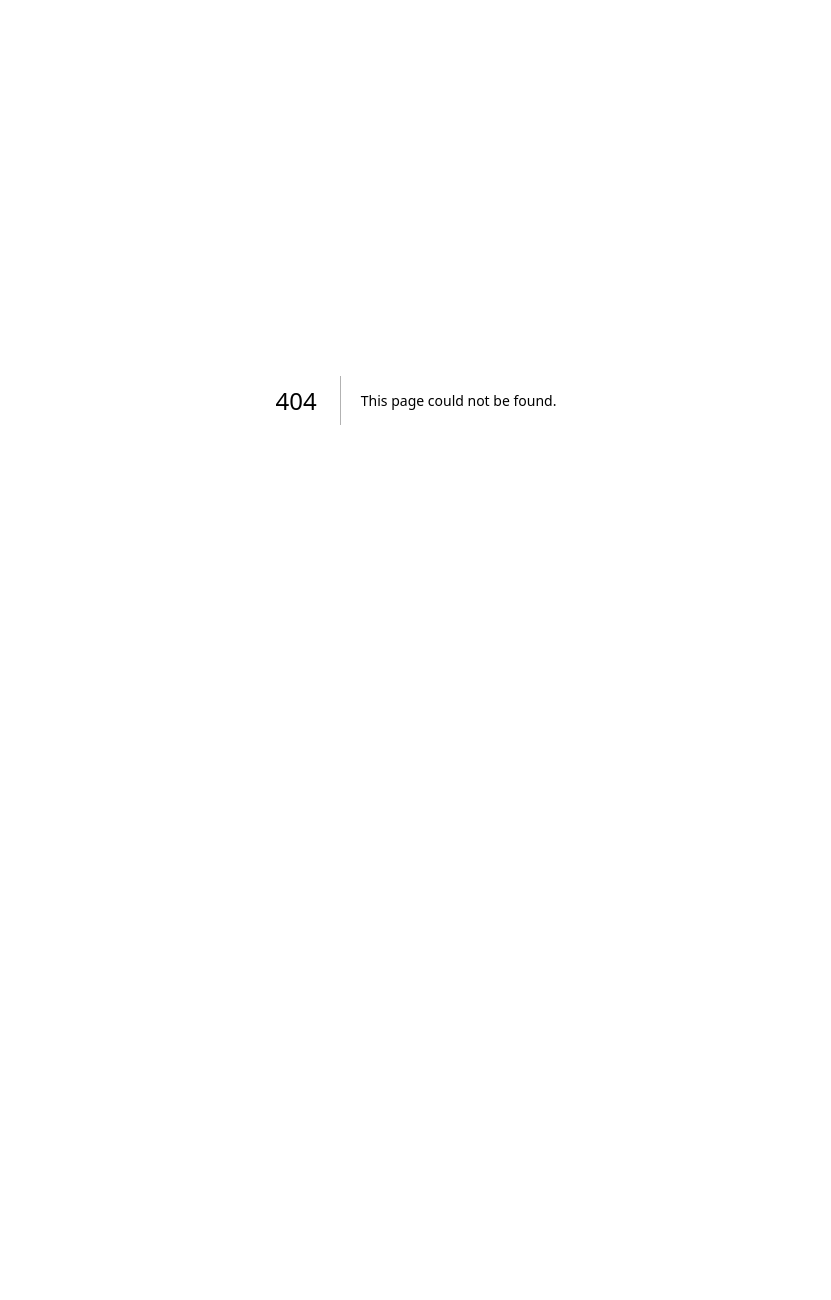
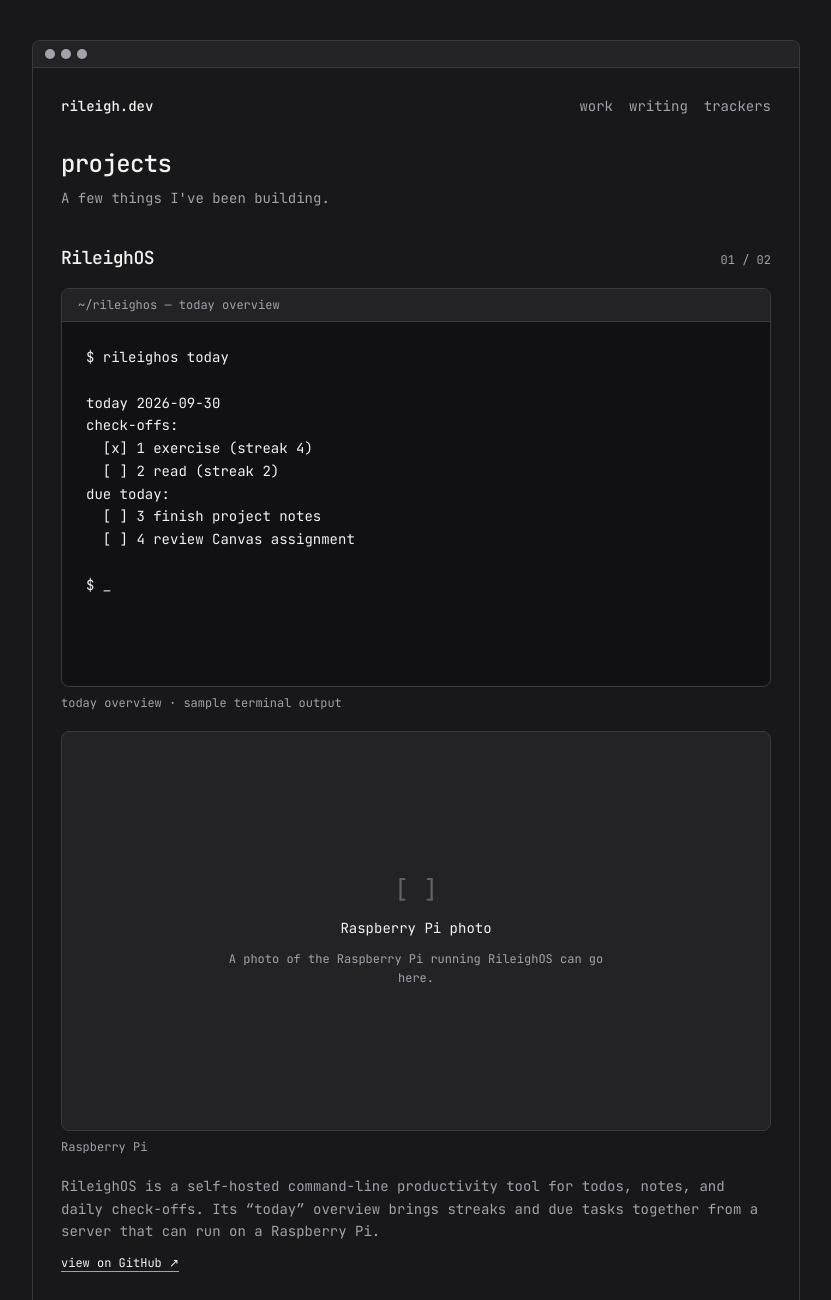
Before and after one commit to RileighLuvsCatz/rileigh.dev, a Next.js app: page /projects in a window 1280 px wide. Before the commit this address had no page. Shown: the top 1300 px of the page, without its empty margins (224-1055 px from the left). Before the commit the page ends 800 px from the top, so only its background shows below. Built offline with nearby package versions, Linux system fonts and the light colour scheme.

Commit message:
Add projects page with matched image frames

```diff
--- /dev/null
+++ b/src/app/projects/page.tsx
@@ -0,0 +1,176 @@
+import type { Metadata } from "next";
+import Image from "next/image";
+import SiteHeader from "@/components/site-header";
+
+export const metadata: Metadata = {
+  title: "projects | rileigh.dev",
+  description: "Projects by Rileigh, including RileighOS and Nuzzy.",
+};
+
+const nuzzyScreens = [
+  {
+    label: "homepage",
+    detail: "The starting point for creating or continuing a Nuzlocke run.",
+  },
+  {
+    label: "run view",
+    detail: "Route encounters and boss fights as a run progresses.",
+  },
+  {
+    label: "box / graveyard",
+    detail: "Where the team, boxed Pokémon, and fallen encounters are tracked.",
+  },
+];
+
+function ScreenshotSlot({
+  label,
+  detail,
+  kind = "screenshot",
+  imageSrc,
+}: {
+  label: string;
+  detail: string;
+  kind?: "screenshot" | "photo";
+  imageSrc?: string;
+}) {
+  return (
+    <figure>
+      <div className="relative flex aspect-video min-h-[260px] w-full flex-col items-center justify-center gap-3 overflow-hidden rounded-lg border border-border bg-surface px-6 text-center">
+        {imageSrc ? (
+          <Image
+            src={imageSrc}
+            alt={detail}
+            fill
+            sizes="(max-width: 768px) 100vw, 720px"
+            className={kind === "photo" ? "object-cover" : "object-contain"}
+          />
+        ) : (
+          <>
+            <span aria-hidden="true" className="text-2xl text-muted/50">
+              [ ]
+            </span>
+            <span className="text-sm">{label} {kind}</span>
+            <span className="max-w-sm text-xs leading-relaxed text-muted">
+              {detail}
+            </span>
+          </>
+        )}
+      </div>
+      <figcaption className="mt-2 text-xs text-muted">{label}</figcaption>
+    </figure>
+  );
+}
+
+export default function ProjectsPage() {
+  return (
+    <main className="flex flex-1 justify-center px-4 py-6 sm:px-8 sm:py-10">
+      <div className="w-full max-w-3xl self-start overflow-hidden rounded-lg border border-border">
+        <div
+          className="flex items-center gap-1.5 border-b border-border bg-surface px-3 py-2"
+          aria-hidden="true"
+        >
+          <span className="h-2.5 w-2.5 rounded-full bg-muted" />
+          <span className="h-2.5 w-2.5 rounded-full bg-muted" />
+          <span className="h-2.5 w-2.5 rounded-full bg-muted" />
+        </div>
+
+        <div className="p-5 sm:p-7">
+          <div className="[&>header]:flex-wrap [&>header]:gap-3">
+            <SiteHeader />
+          </div>
+          <header className="mb-9">
+            <h1 className="mb-2 text-2xl font-medium tracking-tight">
+              projects
+            </h1>
+            <p className="text-sm text-muted">
+              A few things I&apos;ve been building.
+            </p>
+          </header>
+
+          <div className="space-y-12">
+            <section aria-labelledby="rileighos-title">
+              <div className="mb-4 flex items-baseline justify-between gap-4">
+                <h2 id="rileighos-title" className="text-lg font-medium tracking-tight">
+                  RileighOS
+                </h2>
+                <span className="shrink-0 text-xs text-muted">01 / 02</span>
+              </div>
+
+              <div className="space-y-5">
+                <figure>
+                  <div
+                    className="aspect-video min-h-[260px] w-full overflow-hidden rounded-lg border border-border bg-[#111114]"
+                    aria-label="Mock terminal output of the RileighOS today command"
+                  >
+                    <div className="border-b border-border bg-surface px-4 py-2 text-xs text-muted">
+                      ~/rileighos — today overview
+                    </div>
+                    <pre className="overflow-x-auto p-4 text-[clamp(10px,1.7vw,14px)] leading-relaxed text-foreground sm:p-6">
+                      {"$ rileighos today\n\ntoday 2026-09-30\ncheck-offs:\n  [x] 1 exercise (streak 4)\n  [ ] 2 read (streak 2)\ndue today:\n  [ ] 3 finish project notes\n  [ ] 4 review Canvas assignment\n\n$ _"}
+                    </pre>
+                  </div>
+                  <figcaption className="mt-2 text-xs text-muted">
+                    today overview · sample terminal output
+                  </figcaption>
+                </figure>
+
+                <ScreenshotSlot
+                  label="Raspberry Pi"
+                  detail="A photo of the Raspberry Pi running RileighOS can go here."
+                  kind="photo"
+                />
+              </div>
+
+              <p className="mt-5 text-sm leading-relaxed text-muted">
+                RileighOS is a self-hosted command-line productivity tool for
+                todos, notes, and daily check-offs. Its &ldquo;today&rdquo;
+                overview brings streaks and due tasks together from a server
+                that can run on a Raspberry Pi.
+              </p>
+              <a
+                href="https://github.com/RileighLuvsCatz/RileighOS"
+                target="_blank"
+                rel="noopener noreferrer"
+                className="mt-3 inline-block border-b border-muted text-xs hover:border-foreground hover:text-foreground"
+              >
+                view on GitHub ↗
+              </a>
+            </section>
+
+            <section
+              aria-labelledby="nuzzy-title"
+              className="border-t border-border pt-10"
+            >
+              <div className="mb-4 flex items-baseline justify-between gap-4">
+                <h2 id="nuzzy-title" className="text-lg font-medium tracking-tight">
+                  Nuzzy
+                </h2>
+                <span className="shrink-0 text-xs text-muted">02 / 02</span>
+              </div>
+
+              <div className="space-y-5">
+                {nuzzyScreens.map((screen) => (
+                  <ScreenshotSlot key={screen.label} {...screen} />
+                ))}
+              </div>
+
+              <p className="mt-5 text-sm leading-relaxed text-muted">
+                Nuzzy is a browser-based tracker for Pokémon Nuzlocke runs. It
+                helps players log encounters by route, follow boss battles, and
+                keep their team, box, and graveyard organized across saved runs.
+              </p>
+              <a
+                href="https://github.com/RileighLuvsCatz/Nuzzy"
+                target="_blank"
+                rel="noopener noreferrer"
+                className="mt-3 inline-block border-b border-muted text-xs hover:border-foreground hover:text-foreground"
+              >
+                view on GitHub ↗
+              </a>
+            </section>
+          </div>
+        </div>
+      </div>
+    </main>
+  );
+}
```
